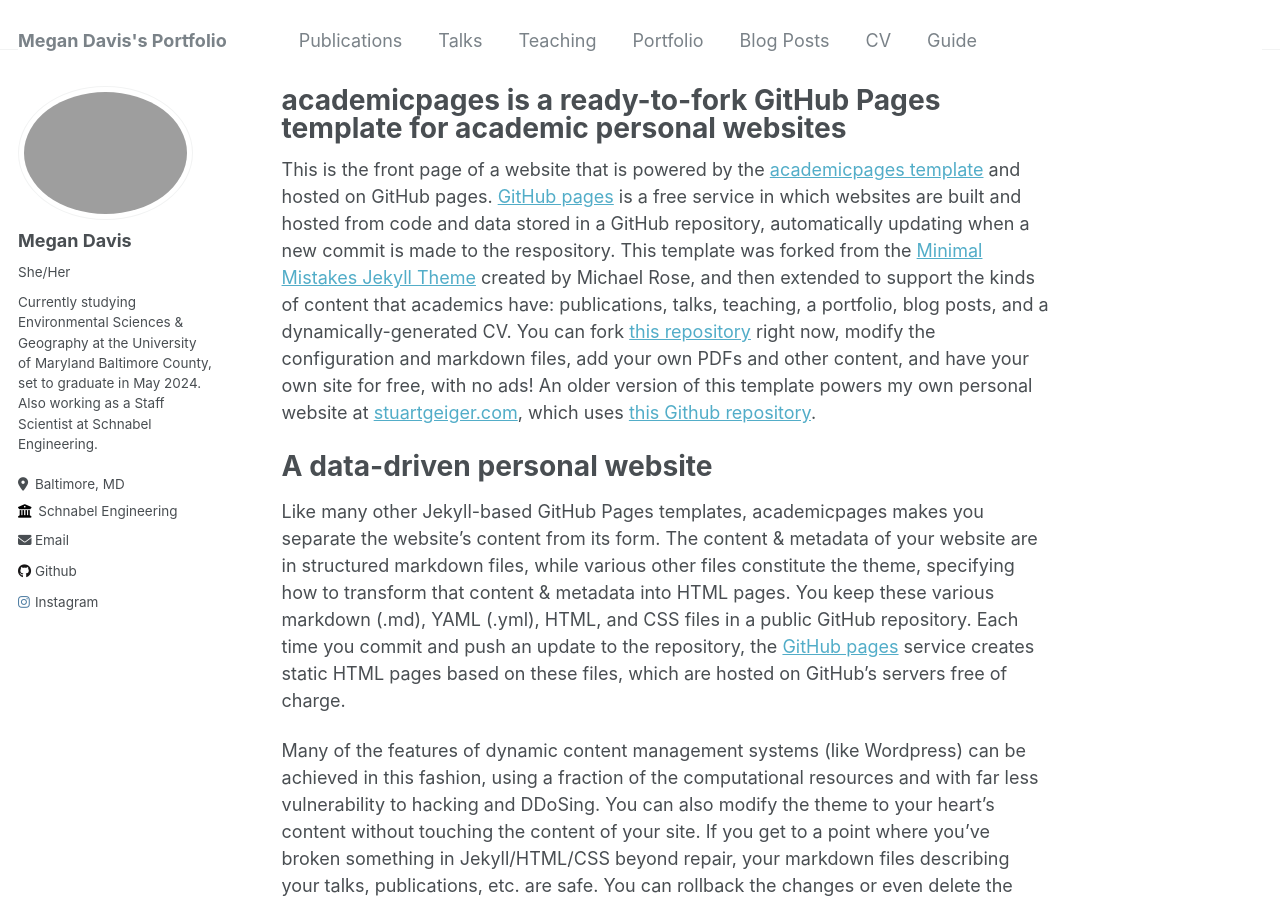
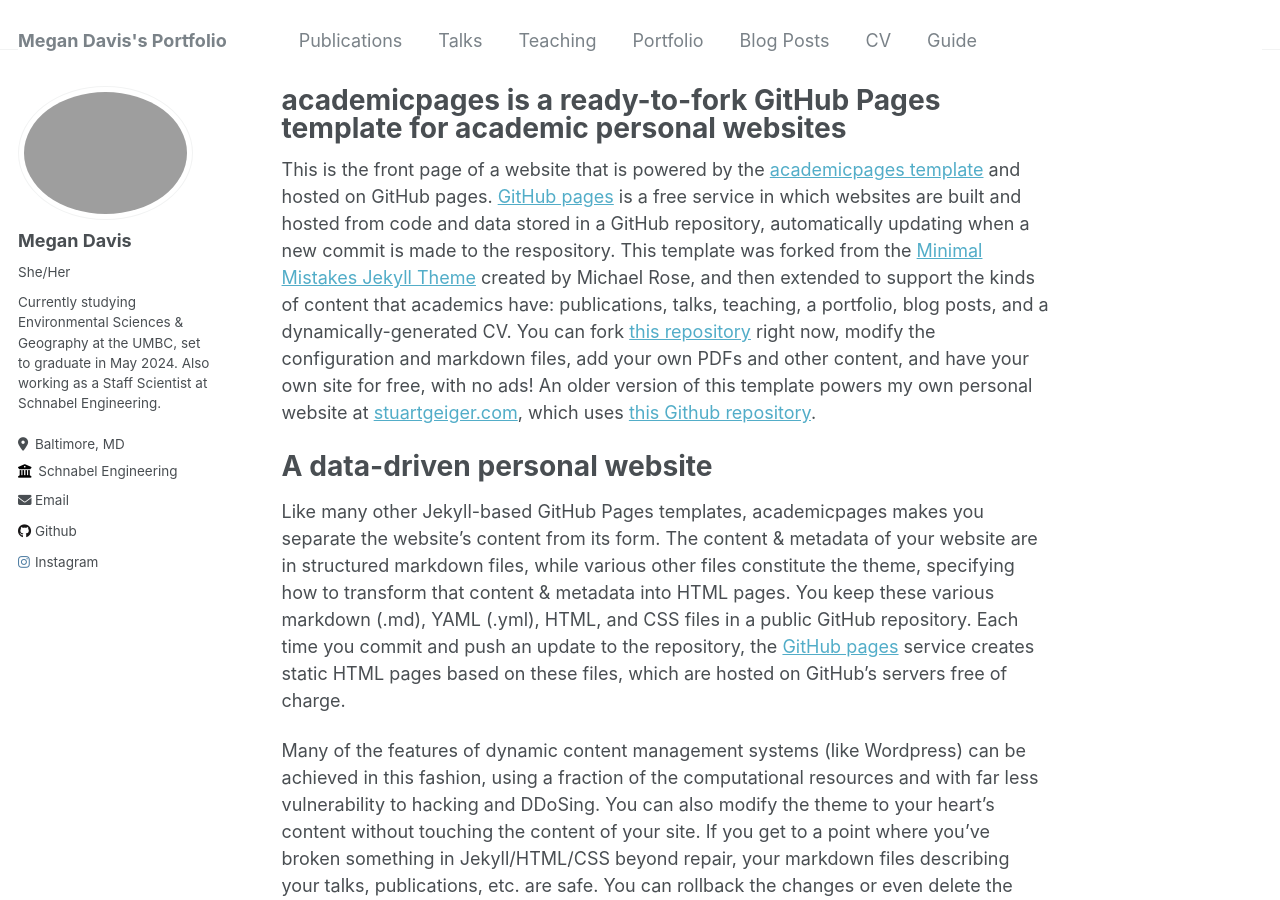
Before and after one commit to mdavis459/mdavis459.github.io, a Jekyll site: the page built from _pages/about.md, in a window 1280 px wide and 900 px high. Built offline with Jekyll 4.4.1, drawn with Linux system fonts in a browser that asks for light colours.

Commit message:
Update _config.yml

```diff
--- a/_config.yml
+++ b/_config.yml
@@ -24,7 +24,7 @@ author:
   avatar           : "profile.png"
   name             : "Megan Davis"
   pronouns         : "She/Her"
-  bio              : "Currently studying Environmental Sciences & Geography at the University of Maryland Baltimore County, set to graduate in May 2024. Also working as a Staff Scientist at Schnabel Engineering."
+  bio              : "Currently studying Environmental Sciences & Geography at the UMBC, set to graduate in May 2024. Also working as a Staff Scientist at Schnabel Engineering."
   location         : "Baltimore, MD"
   employer         : "Schnabel Engineering"
   uri              : # URL
```
